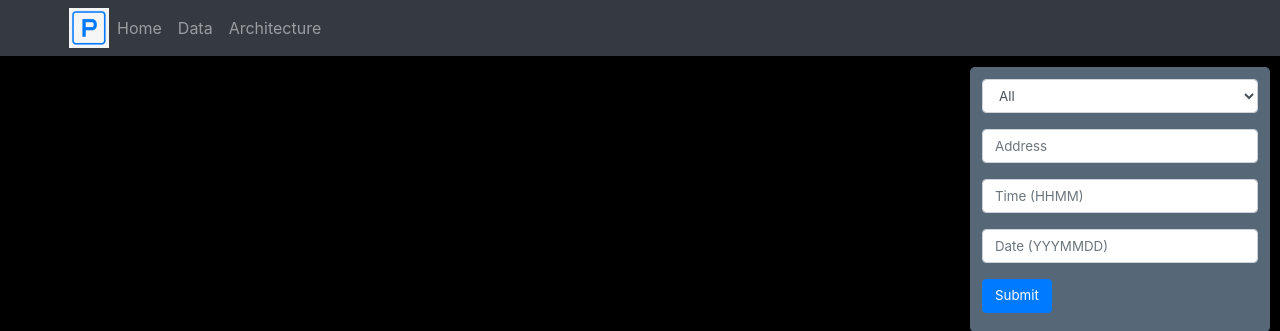
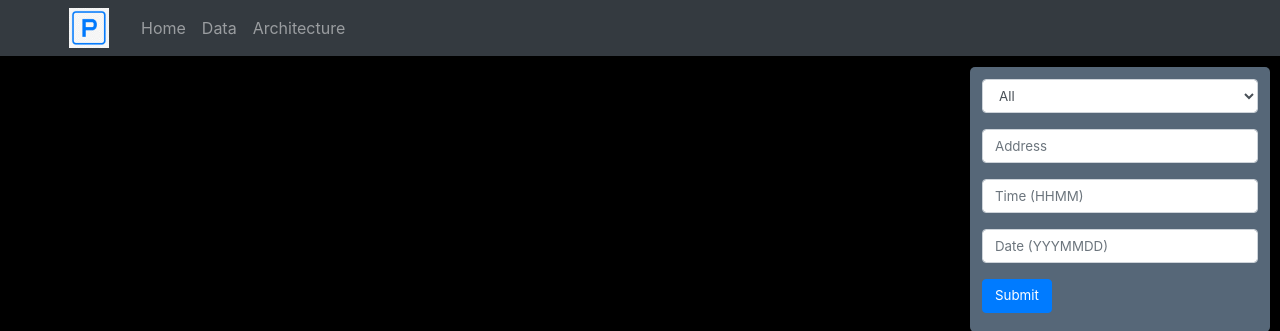
Before and after one commit to alobodanov/parking_data, a Python web app: template parking-ticket-data/templates/index.html in a window 1280 px wide. Shown: the top 331 px of the page. Run offline with Jinja, Linux system fonts and the light colour scheme; the template is opened without the code that fills it: most values are stand-ins (such as "Sample title", 1, 10 or a date in 2020); some libraries are stand-ins or nearby versions.

Commit message:
css added

```diff
--- a/parking-ticket-data/static/css/our.css
+++ b/parking-ticket-data/static/css/our.css
@@ -31,7 +31,9 @@ html {
 .nav-style {
     padding-left: 69px;
 }
-
+.nav-bar {
+    padding-left: 24px;
+}
 .footer {
   background-color: #000 !important;
   height: 54px;
--- a/parking-ticket-data/static/js/app.js
+++ b/parking-ticket-data/static/js/app.js
@@ -26,7 +26,7 @@ function createMarkers(response) {
     for (data in response){
         marker = L.marker(response[data].coords, {
              title: response[data].address
-         }).bindPopup("<p><u><b>Address:</b> "+response[data].address+"</u></p><p><b>Fine: </b>"+response[data].data[0].fine_amount+"</p><p><b>Infraction Description: </b>"+response[data].data[0].infraction_description+"</p><p>" +response[data].set_fine_amount+"</p><p></p>").addTo(map);
+         }).bindPopup("<p><u><b>Address:</b> "+response[data].address+"</u></p><p><b>Fine: $</b>"+response[data].data[0].fine_amount+"</p><p><b>Infraction Description: </b>"+response[data].data[0].infraction_description+"</p><p>" +response[data].set_fine_amount+"</p><p></p>").addTo(map);
     }
 }
 
@@ -293,8 +293,6 @@ function barPlot(response) {
 
     var data = [trace1, trace2];
 
-//    var layout = {barmode : 'stack'};
-
     var layout = {
         barmode : 'stack',
         title:'Bar Data',
--- a/parking-ticket-data/templates/architecture-diagram.html
+++ b/parking-ticket-data/templates/architecture-diagram.html
@@ -14,7 +14,7 @@
 <!-- The div where we will inject our map -->
 <nav class="navbar navbar-expand-sm bg-dark navbar-dark nav-style">
     <img src="{{ url_for('static', filename='img/logo.jpg') }}" alt="logo" style="width:40px;">
-    <ul class="navbar-nav">
+    <ul class="navbar-nav nav-bar">
         <li class="nav-item">
             <a class="nav-link" href="/">Home</a>
         </li>
--- a/parking-ticket-data/templates/index.html
+++ b/parking-ticket-data/templates/index.html
@@ -27,7 +27,7 @@
 <!-- The div where we will inject our map -->
 <nav class="navbar navbar-expand-sm bg-dark navbar-dark nav-style">
     <img src="{{ url_for('static', filename='img/logo.jpg') }}" alt="logo" style="width:40px;">
-    <ul class="navbar-nav">
+    <ul class="navbar-nav nav-bar">
         <li class="nav-item">
             <a class="nav-link" href="/">Home</a>
         </li>
```
